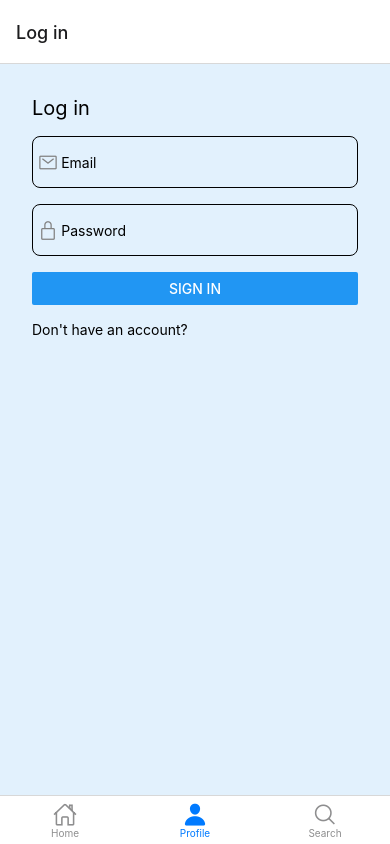
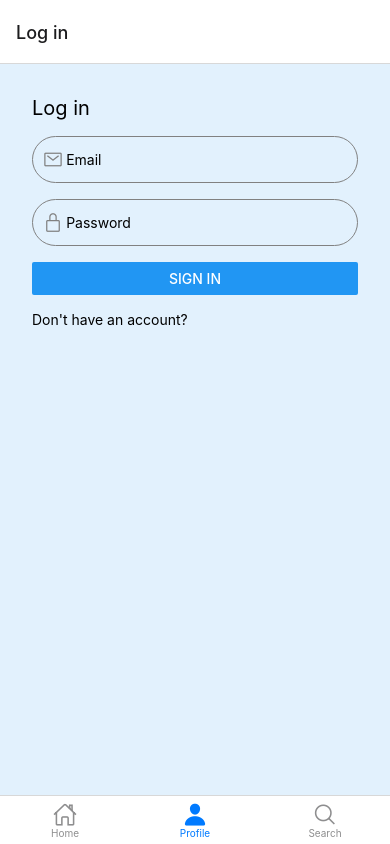
Before and after one commit to radoales/boardgamee, a React Native app: screen /Profile in a window 390 px wide. Built offline with nearby package versions, Linux system fonts and the light colour scheme; no server answers.

Commit message:
hide passwords, give feedback

```diff
--- a/src/components/PatitoInput.tsx
+++ b/src/components/PatitoInput.tsx
@@ -18,6 +18,7 @@ interface PatitoInput {
   value?: string
   error?: string | null
   type?: KeyboardTypeOptions | undefined
+  isPassword?: boolean
 }
 
 const styles = StyleSheet.create({
@@ -28,16 +29,17 @@ const styles = StyleSheet.create({
   },
   inputContainer: {
     borderWidth: 1,
-    borderRadius: 8,
+    borderRadius: 25,
     display: 'flex',
     justifyContent: 'flex-start',
     flexDirection: 'row',
     width: '100%',
     alignItems: 'center',
-    paddingLeft: 5
+    paddingLeft: 10,
+    borderColor: colors.gray[700]
   },
   input: {
-    height: 50,
+    height: 45,
     flex: 1,
     outlineStyle: 'none',
     paddingLeft: '1%'
@@ -62,7 +64,8 @@ const PatitoInput: React.FC<PatitoInput> = ({
   style,
   value,
   error,
-  type
+  type,
+  isPassword
 }) => {
   const [isFocused, setIsFocused] = useState(false)
   return (
@@ -78,6 +81,7 @@ const PatitoInput: React.FC<PatitoInput> = ({
           placeholder={placeholder}
           value={value}
           keyboardType={type}
+          secureTextEntry={isPassword}
         />
       </View>
       {error && <Text style={styles.error}>{error}</Text>}
--- a/src/components/auth/SignIn.tsx
+++ b/src/components/auth/SignIn.tsx
@@ -21,11 +21,14 @@ const SignIn = ({ navigation }: Props) => {
   const [email, setEmail] = useState<string>()
   const [password, setPassword] = useState<string>()
   const { signIn, error } = useAuth()
+  const [passwordError, setPasswordError] = useState(false)
 
   const handleSubmit = () => {
     if (email && password) {
       signIn(email, password)
+      setPasswordError(false)
     } else {
+      setPasswordError(true)
       if (Platform.OS === 'android') {
         ToastAndroid.showWithGravity(
           'please fill in the missing fields!',
@@ -73,6 +76,8 @@ const SignIn = ({ navigation }: Props) => {
           onChange={(e) => setPassword(e.nativeEvent.text)}
           placeholder='Password'
           style={styles.input}
+          error={passwordError ? 'Please fill in password' : null}
+          isPassword
         />
         <View style={styles.button}>
           <Button title='Sign in' onPress={handleSubmit} />
--- a/src/components/auth/SignUp.tsx
+++ b/src/components/auth/SignUp.tsx
@@ -17,8 +17,6 @@ const SignUp = ({ navigation }: Props) => {
   const handleSubmit = () => {
     if (email && password && password === repeatPassword) {
       signUp(email, password)
-    } else {
-      alert('Oops, sth went wrong!')
     }
   }
 
@@ -45,6 +43,7 @@ const SignUp = ({ navigation }: Props) => {
           onChange={(e) => setPassword(e.nativeEvent.text)}
           placeholder='Password'
           style={styles.input}
+          isPassword
         />
         <PatitoInput
           icon={
@@ -57,6 +56,12 @@ const SignUp = ({ navigation }: Props) => {
           onChange={(e) => setRepeatPassword(e.nativeEvent.text)}
           placeholder='Repeat password'
           style={styles.input}
+          error={
+            repeatPassword && password !== repeatPassword
+              ? "Passwords don't match"
+              : null
+          }
+          isPassword
         />
         <View style={styles.button}>
           <Button title='Sign up' onPress={handleSubmit} />
```
